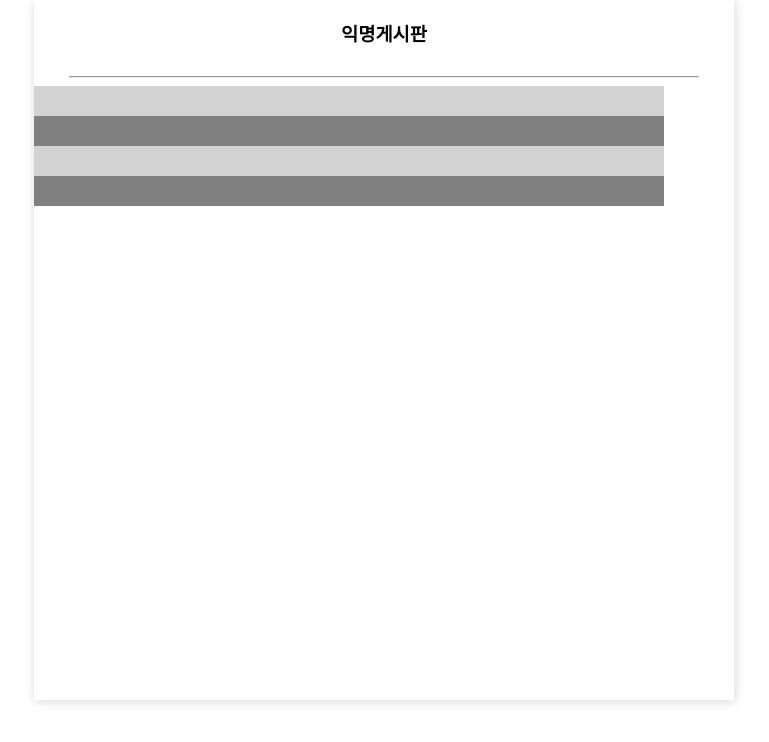
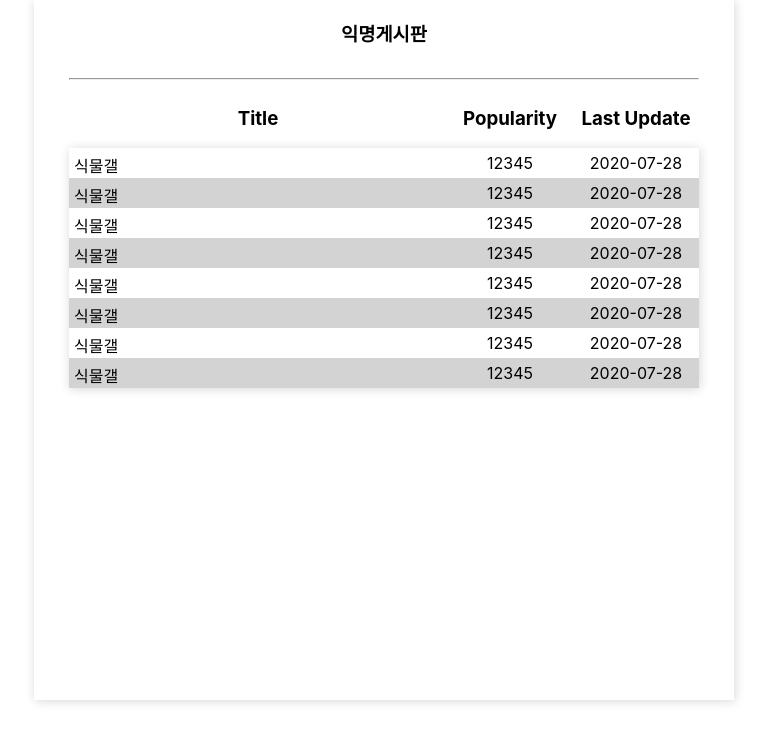
Before and after one commit to fidus-dev/MBTI_Fidus, a React app in the folder mbti_fidus_frontend/: page / in a window 1280 px wide. Shown: the top 742 px of the page, without its empty margins (256-1025 px from the left). Built offline with nearby package versions, Linux system fonts and the light colour scheme; what typesafe-actions would draw is missing.

Commit message:
[feat] 게시판 테이블 재사용이 가능한 형태로 UI 제작

```diff
--- a/mbti_fidus_frontend/src/components/Anonymous/BoardList.tsx
+++ b/mbti_fidus_frontend/src/components/Anonymous/BoardList.tsx
@@ -1,6 +1,8 @@
 import React from 'react'
 import styled, { css } from 'styled-components';
-import BoardListItem from './BoardListItem';
+import BodyListItem from './BodyListItem';
+import { IHeaderCell, IBodyCell, IBodyRow } from './interfaces';
+import HeaderItem from './HeaderItem';
 
 const BoardWrapperDiv = styled.div`
     width : 100%;
@@ -21,29 +23,47 @@ const UpperHR = styled.hr`
     width: 90%;
 `;
 
-const ListContainerDiv = styled.div`
-    height: 90%;
-    width: 90%;
+const HeaderDiv = styled.div`
+    display: flex;
+    flex-direction: row;
+    width: 100%;
+`;
+
+const TableDiv = styled.div`
+    margin: 0 auto 0 auto;
     display: flex;
     flex-direction: column;
+    white-space: nowrap;
+    width: 90%;
+`;
+
+const BodyListDiv = styled.div`
+    height: 90%;
+    width: 100%;
+    display: flex;
+    flex-direction: column;
+    box-shadow: 1px 1px 10px 0px rgba(5,5,5,0.16);
 `;
 
 
 interface boardListProps {
-
+    headerItem: IHeaderCell[];
+    bodyItem: IBodyRow<IBodyCell>[];
 }
 
-const BoardList: React.FC<boardListProps> = ({ }) => {
+const BoardList: React.FC<boardListProps> = ({ headerItem, bodyItem }) => {
     return (
         <BoardWrapperDiv>
             <TitleDiv><h3>익명게시판</h3></TitleDiv>
             <UpperHR />
-            <ListContainerDiv>
-                <BoardListItem/>
-                <BoardListItem/>
-                <BoardListItem/>
-                <BoardListItem/>
-            </ListContainerDiv>
+            <TableDiv>
+                <HeaderDiv>
+                    {headerItem.map((item, idx) => <HeaderItem key={idx} item={item}></HeaderItem>)}
+                </HeaderDiv>
+                <BodyListDiv>
+                    {bodyItem.map((items, idx) => <BodyListItem key={idx} items={items} headerInfo={headerItem} />)}
+                </BodyListDiv>
+            </TableDiv>
         </BoardWrapperDiv>
     );
 }
--- a/mbti_fidus_frontend/src/components/Anonymous/BoardListItem.tsx
+++ /dev/null
@@ -1,27 +0,0 @@
-import React from 'react'
-import styled, { css } from 'styled-components';
-
-const ItemWrapperDiv = styled.div`
-    width: 100%;
-    height: 30px;
-    margin: 0 auto 0 auto;
-    display: flex;
-    flex-direction: row;
-    background-color: lightgray;
-    &:nth-child(2n) {
-        background-color: gray;
-    }
-`;
-
-
-interface BoardListItemProps {
-
-}
-
-const BoardListItem: React.FC<BoardListItemProps> = ({ }) => {
-    return (
-        <ItemWrapperDiv></ItemWrapperDiv>
-    );
-}
-
-export default BoardListItem;
--- /dev/null
+++ b/mbti_fidus_frontend/src/components/Anonymous/BodyListItem.tsx
@@ -0,0 +1,54 @@
+import React from 'react'
+import styled, { css } from 'styled-components';
+import { IHeaderCell, IBodyRow, IBodyCell } from './interfaces';
+
+const ItemWrapperDiv = styled.div`
+    width: 100%;
+    height: 30px;
+    margin: 0 auto 0 auto;
+    display: flex;
+    flex-direction: row;
+    &:nth-child(2n) {
+        background-color: lightgray;
+    }
+    &:hover {
+        background-color: lightskyblue;
+    }
+`;
+
+const ItemDiv = styled.div<ItemDivProps>`
+    display: flex;
+    overflow: auto;
+    &::-webkit-scrollbar {
+        display:none;
+    }
+    justify-content: ${props => props.justifyContent || 'center'};
+    padding: 5px;
+    width : ${props => props.width || '30%'};
+`;
+
+interface ItemDivProps {
+    width: string;
+    justifyContent: string;
+}
+
+interface BodyListItemProps {
+    items: IBodyRow<IBodyCell>;
+    headerInfo: IHeaderCell[];
+}
+
+const BodyListItem: React.FC<BodyListItemProps> = ({ items, headerInfo }) => {
+    return (
+        <ItemWrapperDiv>
+            {items.item.map((item, idx) =>
+                <ItemDiv
+                    key={idx}
+                    width={headerInfo[idx].width}
+                    justifyContent={headerInfo[idx].justifyContent}
+                >{item.value}</ItemDiv>
+            )}
+        </ItemWrapperDiv>
+    );
+}
+
+export default BodyListItem;
--- /dev/null
+++ b/mbti_fidus_frontend/src/components/Anonymous/HeaderItem.tsx
@@ -0,0 +1,27 @@
+import React from 'react'
+import styled, { css } from 'styled-components';
+import { IHeaderCell } from './interfaces';
+
+const HeaderDiv = styled.div`
+    display:flex;
+    align-content: center;
+    justify-content: center;
+    overflow: auto;
+    &::-webkit-scrollbar {
+        display: none;
+    }
+    height: 100%;
+    width : ${(props: HeaderItemProps) => props.item.width || '30%'};
+`;
+
+interface HeaderItemProps {
+    item: IHeaderCell
+}
+
+const HeaderItem: React.FC<HeaderItemProps> = ({ item }) => {
+    return (
+        <HeaderDiv item={item}><h3>{item.label}</h3></HeaderDiv>
+    );
+}
+
+export default HeaderItem;
--- /dev/null
+++ b/mbti_fidus_frontend/src/components/Anonymous/interfaces.ts
@@ -0,0 +1,15 @@
+export interface IHeaderCell {
+    label: string;
+    id: string;
+    width: string;
+    justifyContent: string;
+}
+
+export interface IBodyRow<T> {
+    item: T[];
+}
+
+export interface IBodyCell {
+    id: string;
+    value: string;
+}
```
